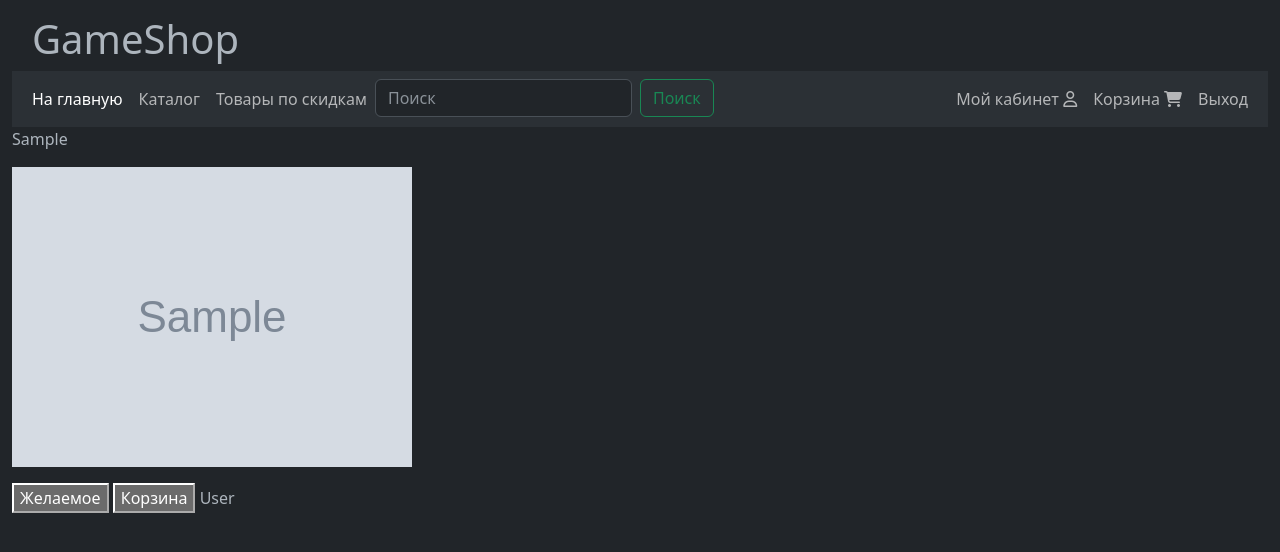
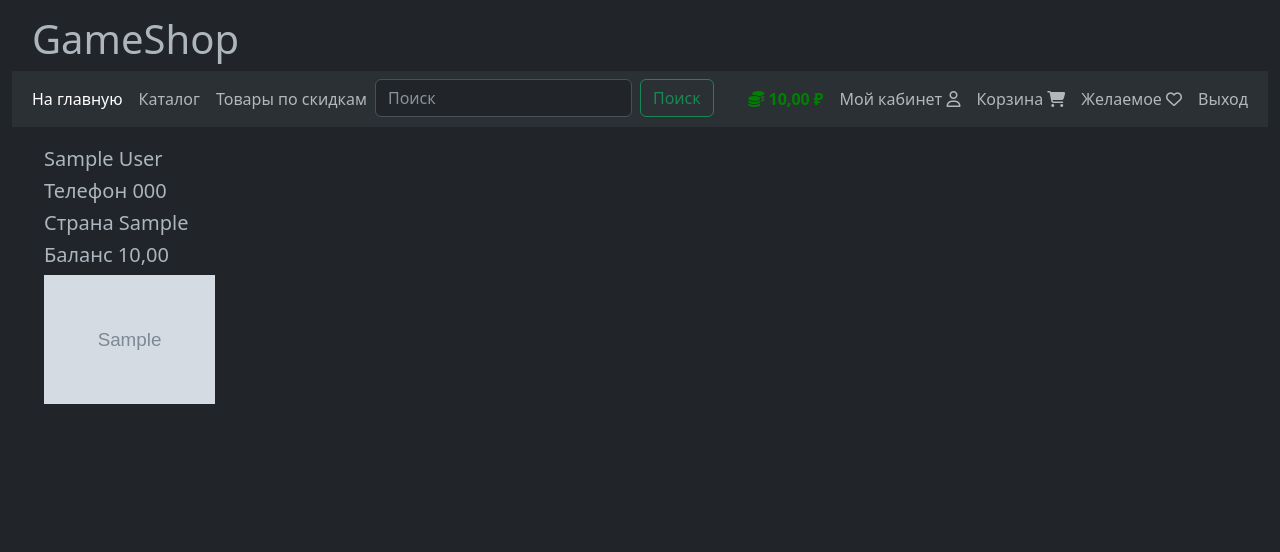
Before and after one commit to alexandermamontov1234/GameShop, a Django app: the page made by gameshop/profiles/templates/profiles/myprofile.html in a window 1280 px wide. Shown: the top 552 px of the page. Run offline with Django 4.2, Linux system fonts and the light colour scheme; the first user in the database is signed in; tables that the repository leaves empty hold one stand-in row (Sample ...); some libraries are stand-ins or nearby versions.

Commit message:
ДДобавил баланс из изменил логику при покупке товаров

```diff
--- a/gameshop/products/templates/products/catalog.html
+++ b/gameshop/products/templates/products/catalog.html
@@ -18,7 +18,7 @@
                             </li>
                         {% endif %}
                         <li>
-                            <a href="{% url 'products:game' product.slug %}"><img src={{product.image.url}} width="auto" height="400" class="img-fluid scale rounded-3"></a>
+                            <a href="{% url 'products:game' product.slug %}"><img src={{product.image.url}}  class="img-fluid scale rounded-3"></a>
                         </li>
                         <br>
                     {% endif %}
@@ -42,7 +42,7 @@
                             </li>
                         {% endif %}
                         <li>
-                            <a href="{% url 'products:game' product.slug %}"><img src={{product.image.url}} width="auto" height="400"  class="img-fluid scale rounded-3"></a>
+                            <a href="{% url 'products:game' product.slug %}"><img src={{product.image.url}} class="img-fluid scale rounded-3"></a>
                         </li>
                         <br>
                     {% endif %}
--- a/gameshop/products/templates/products/search.html
+++ b/gameshop/products/templates/products/search.html
@@ -1,7 +1,6 @@
 {% extends 'base.html' %}
-
 {% block content %}
-<div class="row justify-content-start" style="margin-top:20px; margin-left:20px">
+    <div class="row justify-content-start" style="margin-top:20px; margin-left:20px">
         <div class="col-6">
             <ul class="list-unstyled">
                  {% for product in products %}
--- a/gameshop/products/views.py
+++ b/gameshop/products/views.py
@@ -101,7 +101,7 @@ class DiscountProduct(ListView):
 
 class SearchView(ListView):
     model = Product
-    template_name = 'products/search.html'
+    template_name = 'products/catalog.html'
     context_object_name = 'products'
 
     def get_queryset(self):
--- a/gameshop/profiles/templates/profiles/myprofile.html
+++ b/gameshop/profiles/templates/profiles/myprofile.html
@@ -1,8 +1,22 @@
 {% extends 'base.html' %}
 {% block content %}
-<p>{{ profile.first_name }}</p>
-<p><img src={{profile.avatar.url}}></p>
-<a href="{% url 'profiles:favorite' %}"><button>Желаемое</button></a>
-<a href="{% url 'profiles:shopping-cart' %}"><button>Корзина</button></a>
-{{ profile.last_name }}
+    <div class="row justify-content-start" style="margin-top:20px; margin-left:20px">
+        <ul class="list-unstyled">
+            <li>
+                <h5>{{ profile.first_name }} {{ profile.last_name }}</h5>
+            </li>
+            <li>
+                <h5>Телефон {{ profile.number }}</h5>
+            </li>
+            <li>
+                <h5>Страна {{ profile.country }}</h5>
+            </li>
+            <li>
+                <h5>Баланс {{ profile.balance }}</h5>
+            </li>
+            <li>
+                <img src={{profile.avatar.url}} style="max-width:14%" class="img-fluid">
+            </li>
+        </ul>
+    </div>
 {% endblock content %}
--- a/gameshop/profiles/urls.py
+++ b/gameshop/profiles/urls.py
@@ -1,5 +1,5 @@
 from django.urls import path
-from .views import ProfileDetail, ShoppingCart, Favorite, CancelView, SuccessView, CreateCheckoutSessionView, stripe_webhook
+from .views import ProfileDetail, ShoppingCart, Favorite, CancelView, SuccessView, CreateCheckoutSessionView, stripe_webhook, random_url
 
 
 app_name = 'profiles'
@@ -8,11 +8,11 @@ urlpatterns = [
     path('shopping_cart/', ShoppingCart.as_view(), name='shopping-cart'),
     path('favorite/', Favorite.as_view(), name='favorite'),
     path('<slug:profile_slug>', ProfileDetail.as_view(), name='myprofile'),
-
     path('webhooks/stripe/', stripe_webhook, name='stripe-webhook'),
     # path('create-payment-intent/<pk>/', StripeIntentView.as_view(), name='create-payment-intent'),
     path('cancel/', CancelView.as_view(), name='cancel'),
-    path('success/', SuccessView.as_view(), name='success'),
+    path('success/<random_url>', SuccessView.as_view(), name='success'),
+    # path('success/', SuccessView.as_view(), name='success'),
     # path('', ProductLandingPageView.as_view(), name='landing-page'),
     path('create-checkout-session/', CreateCheckoutSessionView.as_view(), name='create-checkout-session')
 ]
--- a/gameshop/profiles/views.py
+++ b/gameshop/profiles/views.py
@@ -1,4 +1,6 @@
 import os
+import uuid
+
 import stripe as stripe
 from django.conf import settings
 from django.core.mail import send_mail
@@ -10,8 +12,8 @@ from django.views.generic import ListView, DetailView, TemplateView
 from .models import Profile, User
 from products.models import Product
 
-
 stripe.api_key = settings.STRIPE_SECRET_KEY
+random_url = str(uuid.uuid4())[:8].replace('-', '').lower()
 
 
 class ShoppingCart(ListView):
@@ -40,6 +42,12 @@ class ShoppingCart(ListView):
 class SuccessView(TemplateView):
     template_name = "profiles/success.html"
 
+    def get(self, request, *args, **kwargs):
+        products = Product.objects.filter(shopping_cart=self.request.user.profile)
+        for product in products:
+            product.shopping_cart.remove(self.request.user.profile)
+        return redirect("home")
+
 
 class CancelView(TemplateView):
     template_name = "profiles/cancel.html"
@@ -55,11 +63,10 @@ class CreateCheckoutSessionView(View):
             metadata[product.title] = 'product.url'
             line_items.append({
                     'price_data': {
-                        'currency': 'usd',
-                        'unit_amount': int(product.get_final_price),
+                        'currency': 'rub',
+                        'unit_amount': int(product.get_final_price) * 100,
                         'product_data': {
                             'name': product.title,
-                            # 'images': ['https://i.imgur.com/EHyR2nP.png'],
                         },
                     },
                     'quantity': 1,
@@ -69,7 +76,7 @@ class CreateCheckoutSessionView(View):
             line_items=line_items,
             metadata=metadata,
             mode='payment',
-            success_url=YOUR_DOMAIN + 'success/',
+            success_url=YOUR_DOMAIN + 'success/' + random_url,
             cancel_url=YOUR_DOMAIN + 'cancel/',
         )
 
@@ -78,6 +85,7 @@ class CreateCheckoutSessionView(View):
 
 @csrf_exempt
 def stripe_webhook(request):
+    print(request.data)
     payload = request.body
     sig_header = request.META['HTTP_STRIPE_SIGNATURE']
     event = None
@@ -109,6 +117,10 @@ def stripe_webhook(request):
             recipient_list=[customer_email],
             from_email=str(os.getenv('EMAIL_HOST_USER'))
         )
+        # for product in products:
+        #     print(session["metadata"]['products'])
+        #     print(type(session["metadata"]['products']))
+        #     product.shopping_cart.remove(session["metadata"]['user'])
 
     return HttpResponse(status=200)
 
--- a/gameshop/templates/navbar.html
+++ b/gameshop/templates/navbar.html
@@ -5,10 +5,11 @@
 {% url 'profiles:shopping-cart' as shopping_cart %}
 
 
-<nav class="navbar navbar-expand-lg bg-body-tertiary">
+<nav class="navbar navbar-expand-lg bg-body-tertiary" data-bs-target="#navbarSupportedContent">
   <div class="container-fluid">
 
-    <div class="collapse navbar-collapse" id="navbarSupportedContent">
+    <div class="collapse navbar-collapse" id="#navbarSupportedContent">
+
       <ul class="navbar-nav me-auto mb-2 mb-lg-0">
         <li class="nav-item">
           <a class="nav-link active" aria-current="page" href="{{ home }}">На главную</a>
@@ -40,8 +41,14 @@
         </form>
         </li>
       </ul>
-      <ul class="navbar-nav">
+      <ul class="navbar-nav ">
       {% if request.user.is_authenticated %}
+        <li class="nav-item">
+          <a class="nav-link" style="color:green; font-weight: bold">
+            <i class="fa-solid fa-coins"></i>
+             {{ request.user.profile.balance }} ₽
+          </a>
+        </li>
         <li class="nav-item">
           <a class="nav-link" href="{{ myprofile }}">Мой кабинет <i class="fa-regular fa-user"></i></a>
         </li>
@@ -49,10 +56,14 @@
           <a class="nav-link" href="{{ shopping_cart }}">Корзина <i class="fa-solid fa-cart-shopping"></i></a>
         </li>
         <li class="nav-item">
+          <a class="nav-link" href="{% url 'profiles:favorite' %}">Желаемое <i class="fa-regular fa-heart"></i></a>
+        </li>
+
+        <li class="nav-item">
           <a class="nav-link" href="{% url 'account_logout' %}">Выход</a>
         </li>
       {% else %}
-          <a class="nav-link" href="{% url 'account_login' %}">&nbsp Вход<</a>
+          <a class="nav-link" href="{% url 'account_login' %}">&nbsp Вход</a>
       {% endif %}
       </ul>
     </div>
```
Also changed, not shown: gameshop/profiles/templates/profiles/favorite.html (+22 -3 lines), gameshop/profiles/templates/profiles/shopping_cart.html (+21 -3 lines), gameshop/profiles/templates/profiles/success.html (+5 -11 lines).
